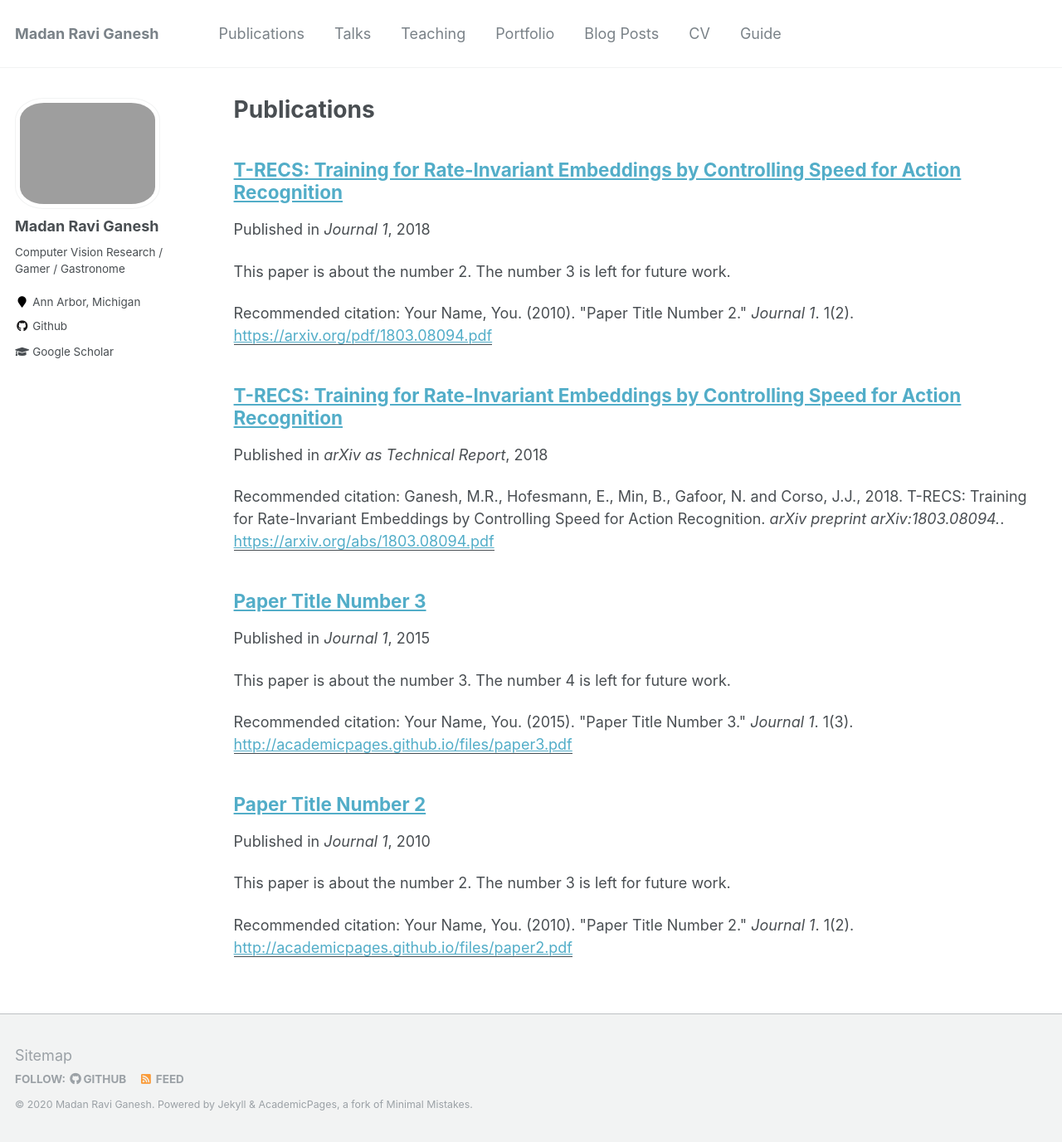
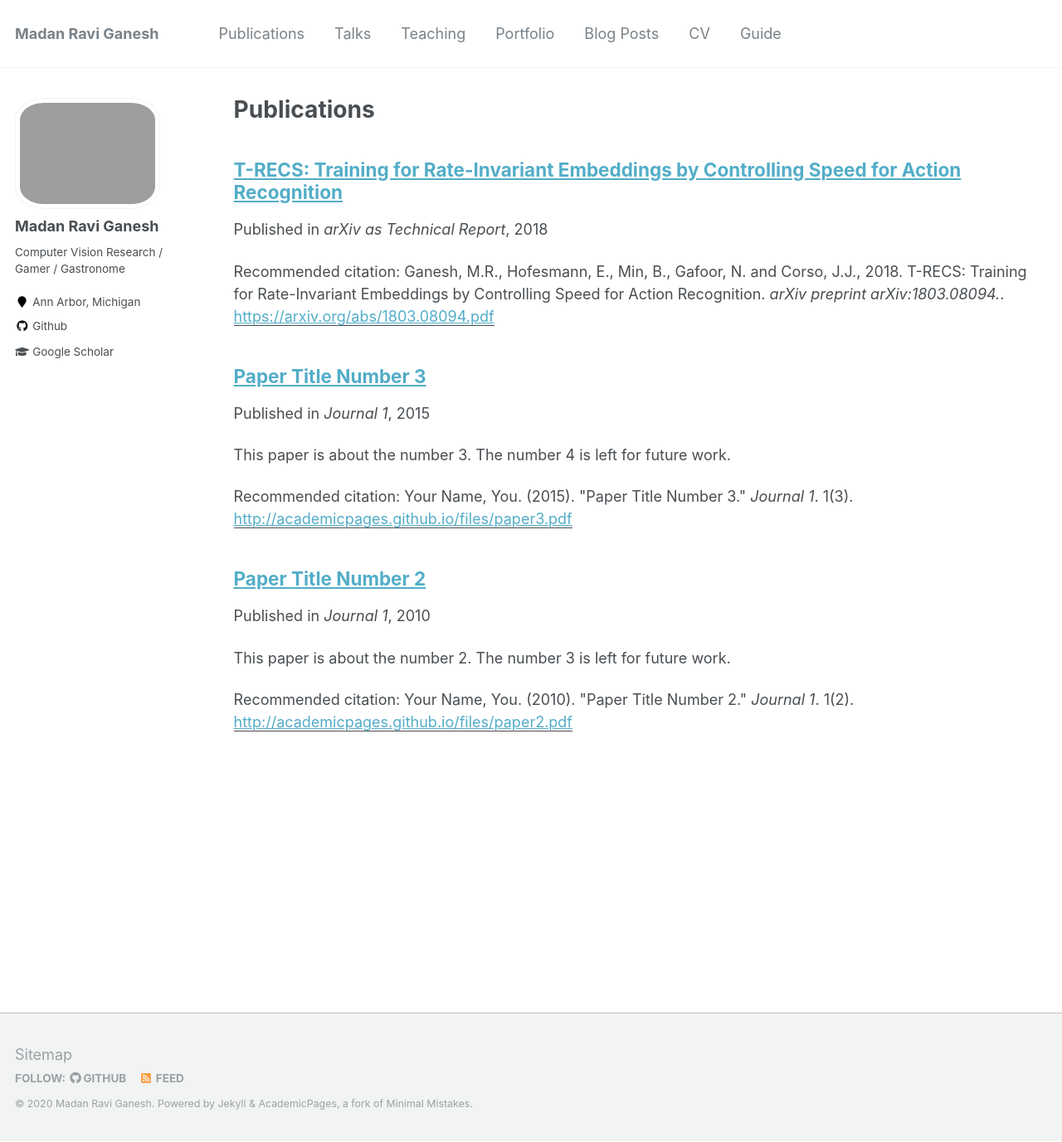
Before and after one commit to zeonzir/zeonzir.github.io, a Jekyll site: the page built from _pages/publications.md, in a window 1280 px wide and 1377 px high. Shown: the whole window at 83% size. Built offline with Jekyll 4.4.1, drawn with Linux system fonts in a browser that asks for light colours.

```diff
--- a/_publications/2018-03-23-paper-title-number-2.md
+++ /dev/null
@@ -1,16 +0,0 @@
----
-title: "T-RECS: Training for Rate-Invariant Embeddings by Controlling Speed for Action Recognition"
-collection: publications
-permalink: /publication/2018-03-23-paper-title-number-2
-excerpt: 'This paper is about the number 2. The number 3 is left for future work.'
-date: 2018-03-23
-venue: 'Journal 1'
-paperurl: 'https://arxiv.org/pdf/1803.08094.pdf'
-citation: 'Your Name, You. (2010). &quot;Paper Title Number 2.&quot; <i>Journal 1</i>. 1(2).'
----
-
-<a href='https://arxiv.org/pdf/1803.08094.pdf'>Download paper here</a>
-
-This paper is about the number 2. The number 3 is left for future work.
-
-Recommended citation: Your Name, You. (2010). "Paper Title Number 2." <i>Journal 1</i>. 1(2).
```
Also changed, not shown: _pages/about.md (+2 -0 lines).
